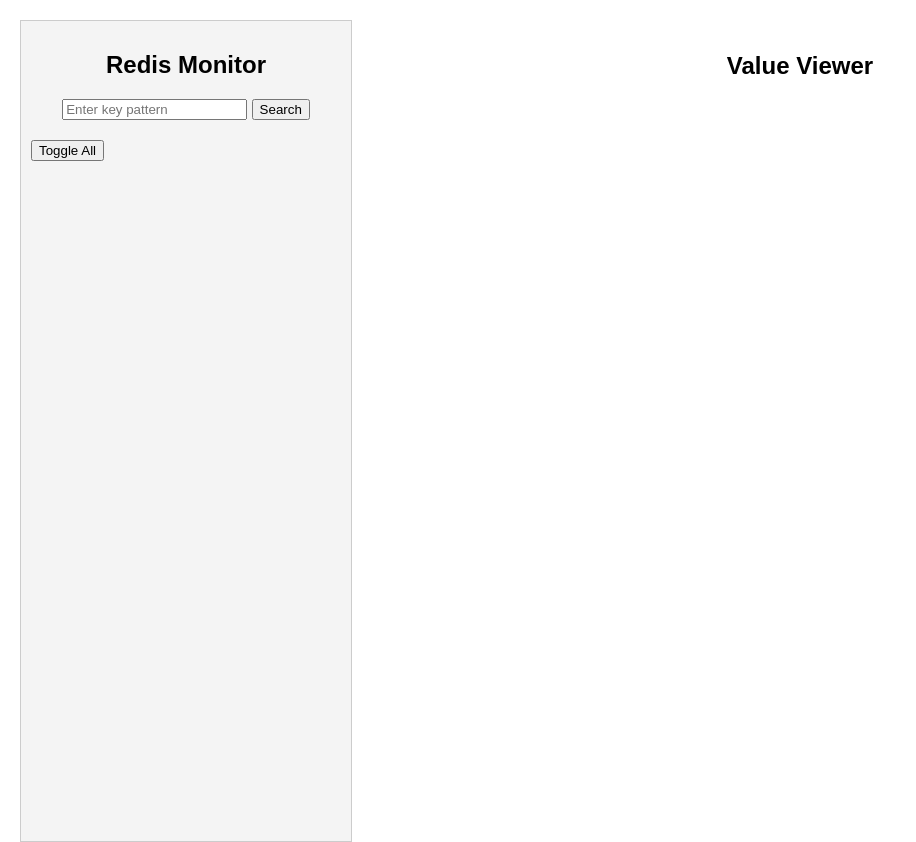
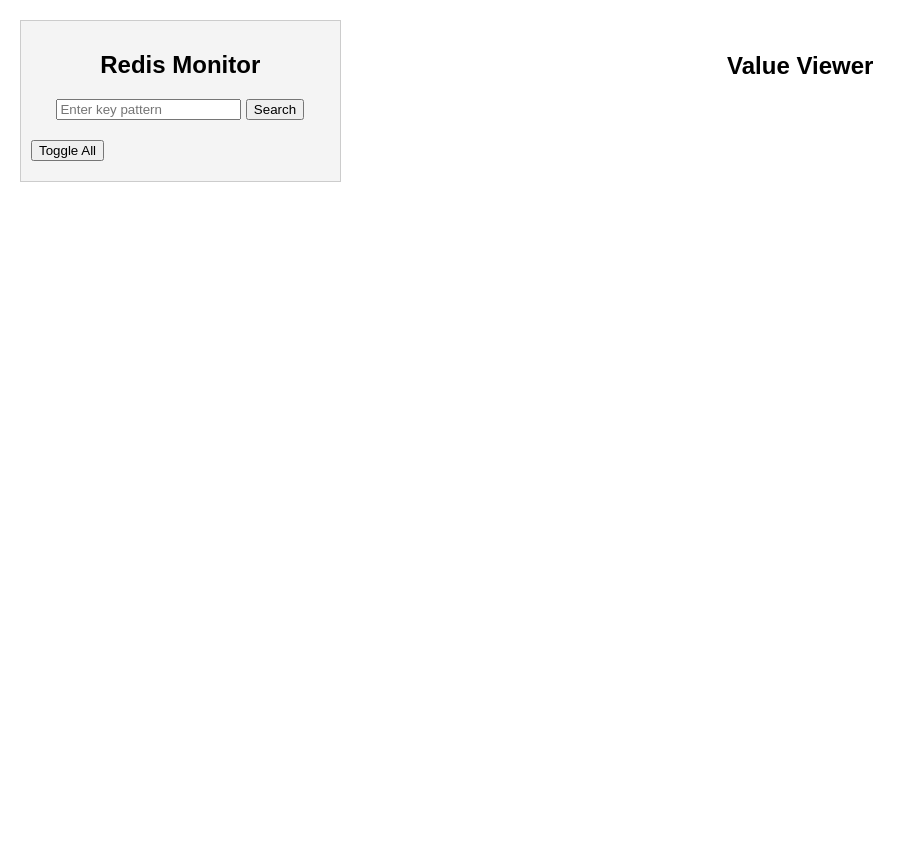
Before and after one commit to jcpark3797/redis-monitoring, a FastAPI app: page / in a window 1280 px wide. Shown: the whole page, without its empty margins (0-916 px from the left). After the commit the page ends 182 px from the top, so only its background shows below. Run offline with FastAPI, Linux system fonts and the light colour scheme; data that the repository does not hold is empty.

Commit message:
patch css

```diff
--- a/templates/index.html
+++ b/templates/index.html
@@ -5,11 +5,14 @@
     <title>Redis Monitor</title>
     <link rel="stylesheet" href="static/style.css">
     <style>
+        .container {
+            display: flex;
+        }
         .sidebar {
             /*position: fixed; */
-            width: 25%;
+            /* width: 25%;
             min-height: 800px;
-            height: 100%;
+            height: 100%; */
             top: 0;
             left: 0;
             background-color: #f4f4f4;
@@ -18,10 +21,14 @@
             border: 1px solid #ccc;
             padding: 10px;
             float: left;
+            flex: 1;
+            height: auto !important;
         }
         .main-content {
             /* margin-left: 220px; */
             padding: 12px;
+            flex: 3;
+            height: auto !important;
         }
         .folder {
             cursor: pointer;
@@ -104,7 +111,7 @@
         }
     </script>
 </head>
-<body>
+<body class="container">
     <div class="sidebar">
         <h2><a href="/">Redis Monitor</a></h2>
         <form id="searchForm" method="post" action="/search" onsubmit="return validateForm()">
```
